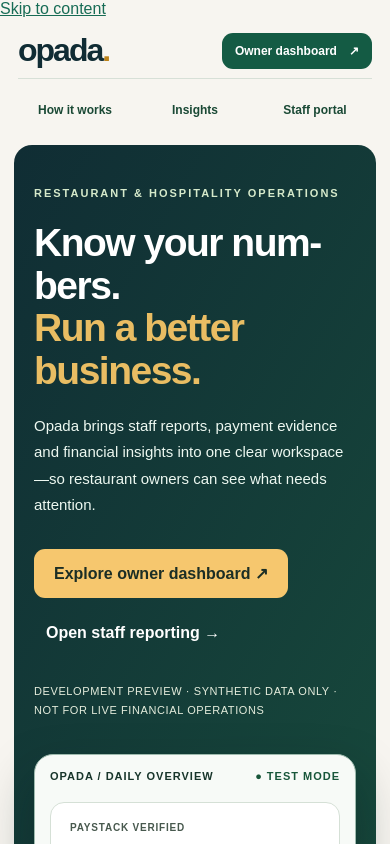
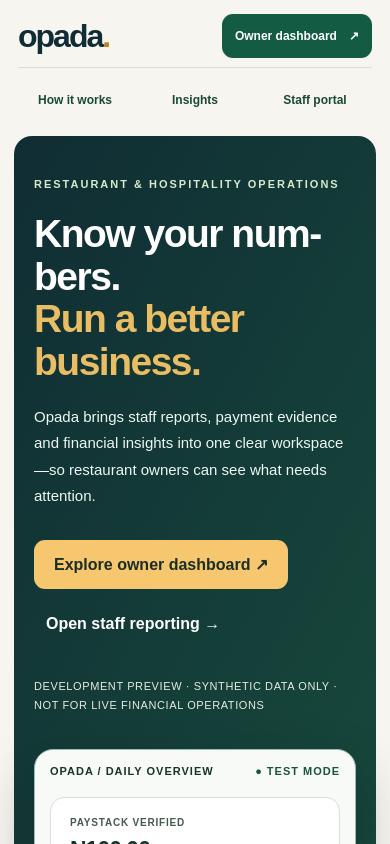
Before and after one commit to stephenrabbi/opada, a Next.js app: page / in a window 390 px wide. Shown: the top 844 px of the page. Built offline with nearby package versions, Linux system fonts and the light colour scheme.

Commit message:
Complete keyboard and mobile touch-target accessibility polish

```diff
--- a/app/opada-ui.css
+++ b/app/opada-ui.css
@@ -213,3 +213,12 @@
 .opada-login-mobile-links span{background:#17543f;color:#fff}
 @media(min-width:1100px){.opada-login-mobile-links{display:none}}
 @media(max-width:540px){.opada-login-mobile-links{gap:5px}.opada-login-mobile-links a,.opada-login-mobile-links span{flex:1;justify-content:center;padding:9px 7px;font-size:12px}}
+
+/* Accessibility quality gate: skip navigation, readable overlays, clear keyboard states */
+.opada-skip-link{position:absolute;top:-100px;left:15px;z-index:9999;padding:12px 18px;border-radius:8px;background:#fff;color:#123d2e!important;font-weight:800;box-shadow:0 0 0 3px #cf951d;text-decoration:none}
+.opada-skip-link:focus{top:14px}
+.opada-home-hero:focus{outline:none}
+.opada-home-nav a:focus-visible,.opada-home-actions a:focus-visible,.opada-home-insights a:focus-visible{outline:3px solid #d39b24!important;outline-offset:4px!important}
+.opada-home-signin{min-height:44px}
+.opada-owner input:focus-visible,.opada-staff input:focus-visible,.opada-staff select:focus-visible,.opada-staff textarea:focus-visible{outline:3px solid #b87c1b!important;outline-offset:2px!important}
+@media(max-width:620px){.opada-home-nav nav a{min-height:44px}.opada-home-actions a{min-height:46px}}
```
